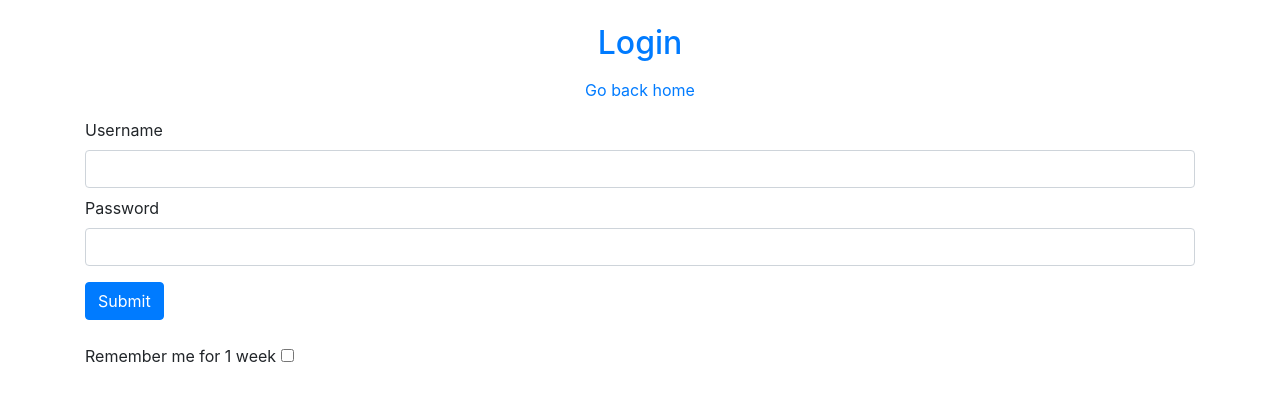
After one commit to c10coding/jays-website, a PHP site: page /admin/admin.php in a window 1280 px wide. The commit adds this page. Shown: the top 401 px of the page. Run offline with PHP 8.4, Linux system fonts and the light colour scheme; some web fonts are replaced.

Commit message:
Worked on admin login

```diff
--- /dev/null
+++ b/admin/admin.php
@@ -0,0 +1,41 @@
+<!DOCTYPE html>
+<html lang="en">
+<head>
+	<meta charset="UTF-8">
+	<title>Login | CupWorm</title>
+	<!-- BOOTSTRAP -->
+	<link href="https://stackpath.bootstrapcdn.com/bootstrap/4.3.1/css/bootstrap.min.css" rel="stylesheet" integrity="sha384-ggOyR0iXCbMQv3Xipma34MD+dH/1fQ784/j6cY/iJTQUOhcWr7x9JvoRxT2MZw1T" crossorigin="anonymous">
+	<!-- JQUERY -->
+	<script src="https://ajax.googleapis.com/ajax/libs/jquery/3.4.1/jquery.min.js"></script>
+	<!-- JS -->
+	<script type="text/javascript" src="../js/script.js"></script>
+	<!-- INTERNAL STYLING -->
+	<style type="text/css"></style>
+	<!-- STYLESHEET -->
+	<link rel="stylesheet" href="../style/style.css">
+	<!-- FONT AWESOME -->
+	<link rel="stylesheet" href="../font-awesome/css/all.css">
+	<!-- ESSENTIAL META TAGS -->
+	<meta name="viewport" content="width=device-width, intitial-scale=1, shrink-to-fit-no">
+	<meta charset="utf-8">
+</head>
+<body>
+	<div class="container">
+		<h2 class="text-center text-primary mt-4 mb-2">Login</h2>
+		<a href="../index.php" class="text-center text-primary mt-3 mb-3" style="display: block;">Go back home</a>
+	<form action="adminHandlers/login.php" method="POST">
+
+		<label>Username</label>
+		<input type="text" class="form-control mb-2" name="username" id="adminUsername">
+		<label>Password</label>
+		<input type="password" class="form-control mb-3" name="password" id="adminPassword">
+		<input type="submit" class="btn btn-primary btn-md mb-4" name="submit" id="adminSubmit">
+		<br>
+		<label>Remember me for 1 week</label>
+		<input type="checkbox" id="adminCheckbox">
+		<p class="text-danger ml-2" id="admin_log_message"></p>
+	</form>
+	</div>
+
+</body>
+</html>
--- a/js/script.js
+++ b/js/script.js
@@ -10,6 +10,19 @@ $(document).ready(function(){
 		}
 	});
 
+	$("#adminSubmit").click(function(e){
+		e.preventDefault();
+		e.stopPropagation();
+		var username = $("#adminUsername").val();
+		var password = $("#adminPassword").val();
+		var checkbox = $("#adminCheckbox").val();
+		$("#admin_log_message").load("adminHandlers/login.php",{
+			username : username,
+			password : password,
+			checkbox : checkbox
+		});
+
+	});
 	$(".inColorPicker").click(function(){
 		var val = $(this).css("background-color");
 		$(this).parent().parent().prev().css("background-color",val);
@@ -82,7 +95,7 @@ $(document).ready(function(){
 	//Contact form
 	$("#contactForm").submit(function(event){
 		event.preventDefault();
-
+		event.stopPropagation();
 		var email = $("#contactEmail").val();
 		var name = $("#contactName").val();
 		var message = $("#contactMessage").val();
@@ -121,4 +134,5 @@ $(document).ready(function(){
 			price : price
 		});
 	});
+
 });
```
Also changed, not shown: admin/adminHandlers/login.php (added, +34 -0 lines), admin/controlPanel.php (added, +10 -0 lines), cart.php (+7 -3 lines), php/cartHandler.php (+5 -5 lines).
